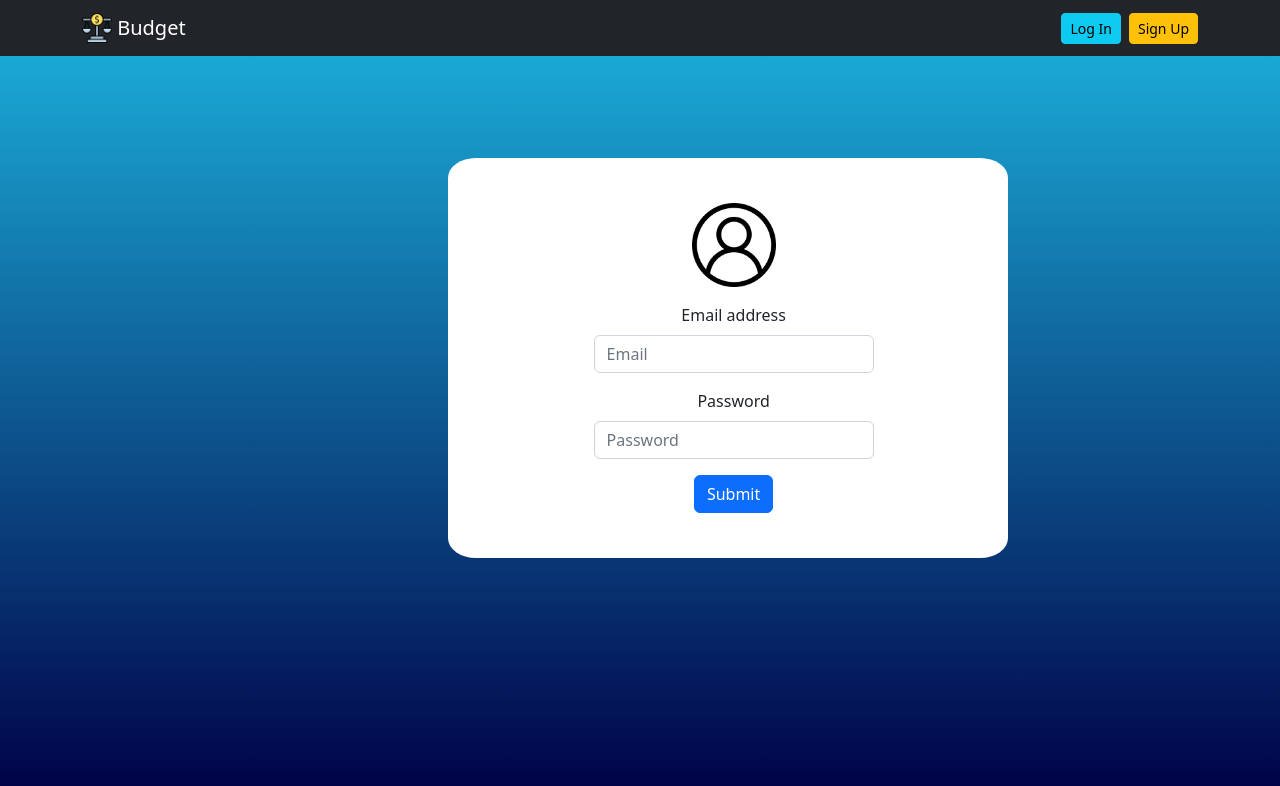
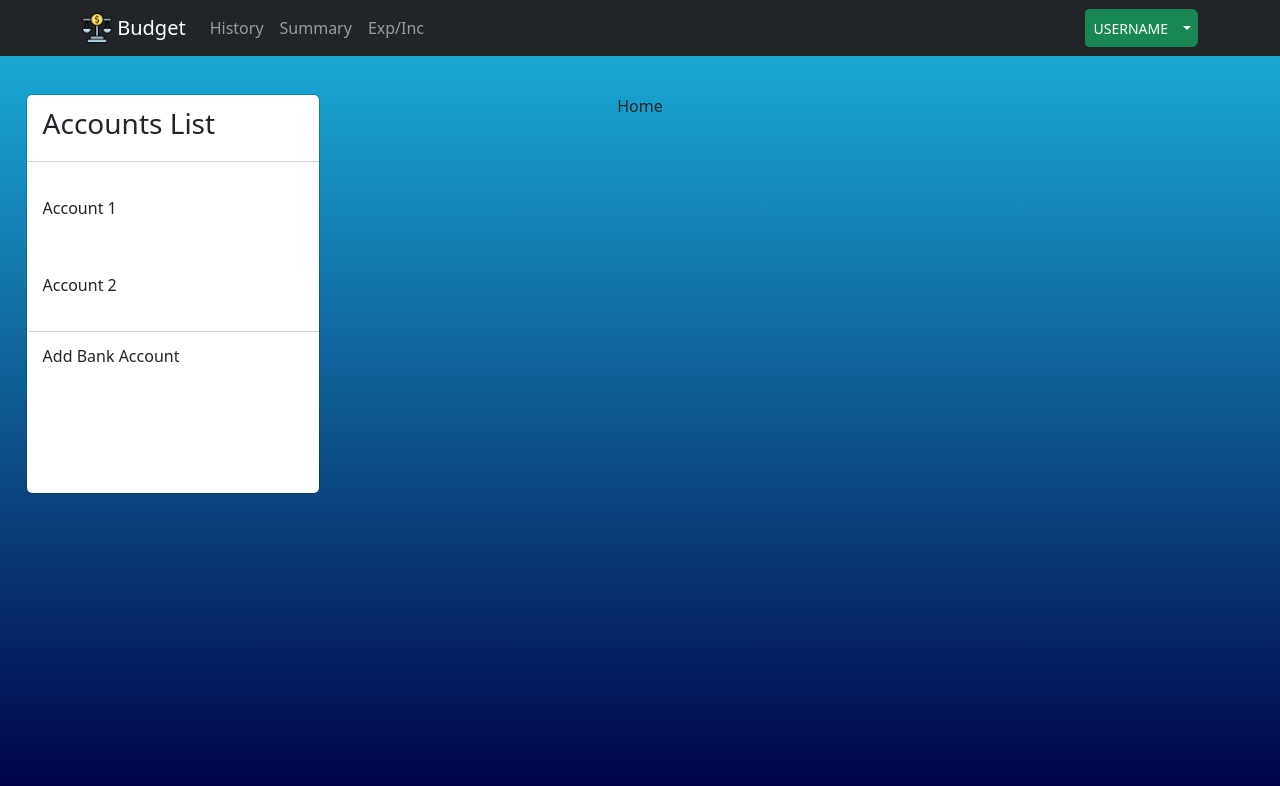
Before and after one commit to OliverosA/Budget-App-Frontend, a React (Create React App) app: page / in a window 1280 px wide. Before the commit this address led to /login. Shown: the top 786 px of the page. Built offline with nearby package versions, Linux system fonts and the light colour scheme.

Commit message:
add a login conditionl to signUp component

```diff
--- a/src/App.css
+++ b/src/App.css
@@ -1,7 +1,6 @@
 .App {
   min-height: 100vh;
   text-align: center;
-  width: 100%;
   background: linear-gradient(#1cb5e0, #000046);
 }
 
@@ -52,8 +51,8 @@
   border-radius: 5%;
   width: 70vh;
   height: 50vh;
-  margin-left: 35%;
-  margin-top: 8%;
+  margin: auto;
+  margin-top: 18vh;
 }
 
 .SignUpContainer {
@@ -91,3 +90,7 @@
   width: 30%;
   height: 30%;
 }
+
+.label {
+  color: white;
+}
--- a/src/components/NavigationItem.js
+++ b/src/components/NavigationItem.js
@@ -1,68 +1,63 @@
-import React from 'react';
-import Nav from 'react-bootstrap/Nav';
-import Dropdown from 'react-bootstrap/Dropdown';
-import Stack from 'react-bootstrap/Stack';
-import ButtonGroup from 'react-bootstrap/ButtonGroup';
-import Btn from './Btn';
-import { Link } from 'react-router-dom';
+import React from "react";
+import Nav from "react-bootstrap/Nav";
+import Dropdown from "react-bootstrap/Dropdown";
+import Stack from "react-bootstrap/Stack";
+import ButtonGroup from "react-bootstrap/ButtonGroup";
+import Btn from "./Btn";
+import { Link } from "react-router-dom";
 
 const NavigationItem = ({ isLoggedIn, userName }) => {
   return (
     <>
       {isLoggedIn ? (
         <>
-          <Nav className='me-auto'>
-            <Nav.Link as={Link} to='/history'>
+          <Nav className="me-auto">
+            <Nav.Link as={Link} to="/history">
               History
             </Nav.Link>
-            <Nav.Link as={Link} to='/summary'>
+            <Nav.Link as={Link} to="/summary">
               Summary
             </Nav.Link>
-            <Nav.Link as={Link} to='/addtransaction'>
+            <Nav.Link as={Link} to="/addtransaction">
               Exp/Inc
             </Nav.Link>
           </Nav>
-          <Nav className='me-right'>
+          <Nav className="me-right">
             {/* Dropdown For User Info */}
             <Dropdown as={ButtonGroup}>
               <Btn
-                variant='success'
-                size='sm'
-                text={'USERNAME' /*props.userName */}
+                variant="success"
+                size="sm"
+                text={"USERNAME" /*props.userName */}
               />
               <Dropdown.Toggle
                 split
-                variant='success'
-                id='dropdown-split-basic'
+                variant="success"
+                id="dropdown-split-basic"
               />
               <Dropdown.Menu>
-                <Dropdown.Item href='#/action-1'>Menu1</Dropdown.Item>
-                <Dropdown.Item href='#/action-2'>Menu2</Dropdown.Item>
-                <Dropdown.Divider />
-                <Dropdown.Item href='#/action-3'>
-                  <Btn variant={'danger'} text={'Log out'} />
-                </Dropdown.Item>
+                <Dropdown.Item href="#/action-3">Log Out</Dropdown.Item>
               </Dropdown.Menu>
             </Dropdown>
           </Nav>
         </>
       ) : (
         <>
-          <Nav className='me-right'>
-            <Stack direction='horizontal' gap={2}>
+          <Nav className="me-right">
+            <Stack direction="horizontal" gap={2}>
               <Btn
-                variant={'info'}
-                text={'Log In'}
-                size={'sm'}
+                variant={"info"}
+                text={"Log In"}
+                size={"sm"}
                 as={Link}
-                to='/login'
+                to="/login"
               />
               <Btn
-                variant={'warning'}
-                text={'Sign Up'}
-                size={'sm'}
+                variant={"warning"}
+                text={"Sign Up"}
+                size={"sm"}
                 as={Link}
-                to='/signup'
+                to="/signup"
               />
             </Stack>
           </Nav>
--- a/src/components/SignUp.js
+++ b/src/components/SignUp.js
@@ -1,12 +1,8 @@
 import React, { useState } from "react";
 import Form from "react-bootstrap/Form";
 import Button from "react-bootstrap/Button";
-
-/*const currencies = [
-  { id: 1, symbol: "$", name: "Dolar", acronym: "USD" },
-  { id: 2, symbol: "Q", name: "Quetzal", acronym: "GTQ" },
-  { id: 3, symbol: "€", name: "Euro", acronym: "EUR" },
-];*/
+import { Navigate } from "react-router-dom";
+import { useUserDataContext } from "../context/userContext";
 
 const SignUp = () => {
   const [values, setValues] = useState({
@@ -14,6 +10,10 @@ const SignUp = () => {
     username: "",
     password: "",
   });
+
+  const { isLoggedIn } = useUserDataContext();
+
+  if (isLoggedIn) return <Navigate to={"/"} />;
 
   const handleInputChange = (event) => {
     const { name, value } = event.target;
--- a/src/context/userContext/index.js
+++ b/src/context/userContext/index.js
@@ -13,7 +13,7 @@ export const useUserDataContext = () => {
 };
 
 export const UserDataContextController = ({ children }) => {
-  const isLoggedIn = false;
+  const isLoggedIn = true;
   return (
     <>
       <UserDataContext.Provider value={{ isLoggedIn }}>
```
